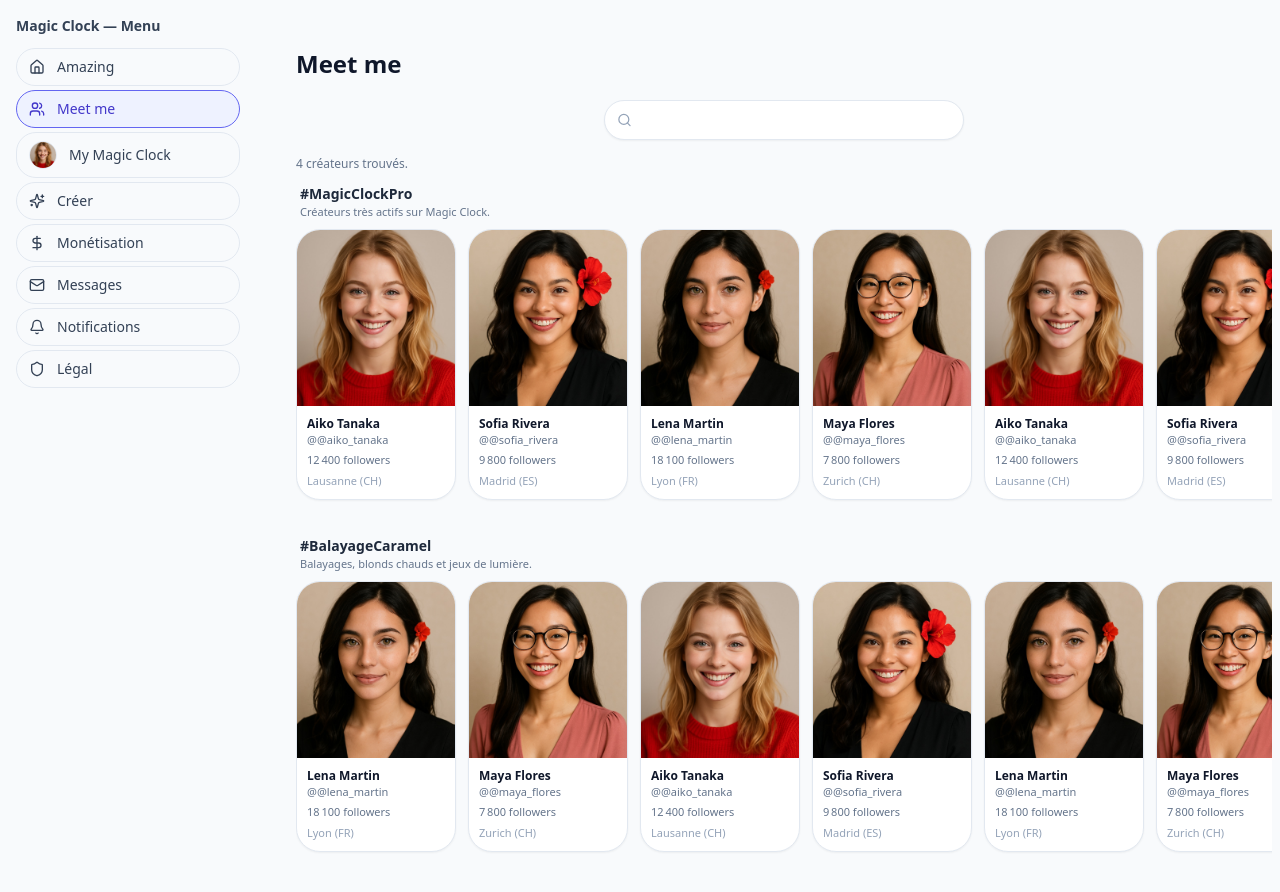
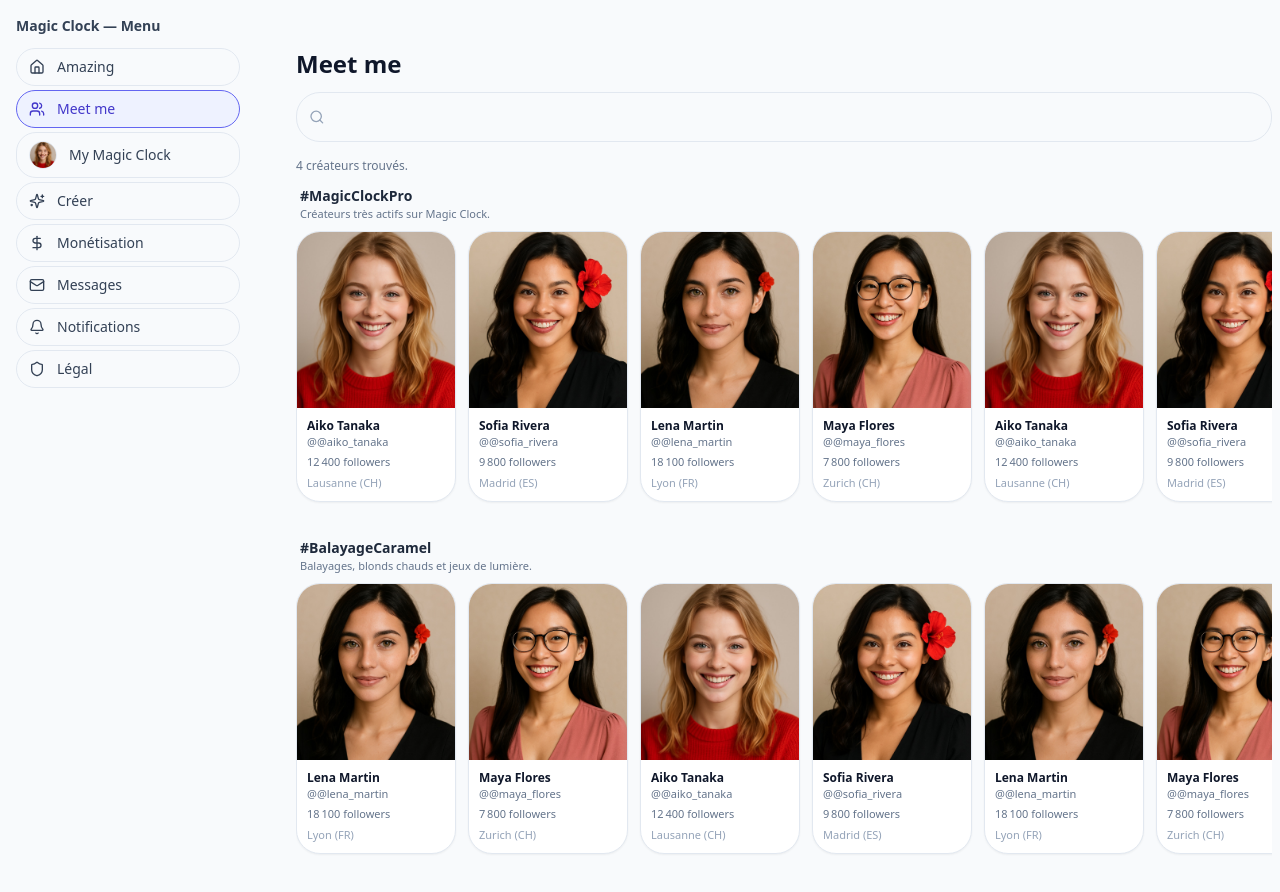
Before and after one commit to welcome-magic-clock/magic-clock-web-mvp, a Next.js app: page /meet in a window 1280 px wide. Shown: the top 892 px of the page. Built offline with nearby package versions, Linux system fonts and the light colour scheme.

Commit message:
Update page.tsx

```diff
--- a/app/meet/page.tsx
+++ b/app/meet/page.tsx
@@ -1,7 +1,7 @@
 import { Search } from "lucide-react";
 import { CREATORS } from "@/features/meet/creators";
 
-const REPEAT_COUNT = 6;
+const REPEAT_COUNT = 4; // on répète la liste pour remplir un peu
 const CARDS_PER_ROW = 10;
 
 const TRENDING_ROWS = [
@@ -20,8 +20,8 @@ const TRENDING_ROWS = [
 function MiniCreatorCard({ creator }: { creator: any }) {
   return (
     <button
+      className="w-40 shrink-0 overflow-hidden rounded-2xl border border-slate-200 bg-white text-left shadow-sm focus:outline-none focus:ring-2 focus:ring-brand-500/60"
       type="button"
-      className="w-40 shrink-0 overflow-hidden rounded-2xl border border-slate-200 bg-white text-left shadow-sm focus:outline-none focus:ring-2 focus:ring-brand-500/60"
     >
       <div className="relative h-44 w-full overflow-hidden">
         <img
@@ -56,6 +56,7 @@ function MiniCreatorCard({ creator }: { creator: any }) {
 
 export default function MeetPage() {
   const baseCreators = CREATORS;
+  const totalCreators = baseCreators.length;
 
   const extendedCreators = Array.from({ length: REPEAT_COUNT }, (_, idx) =>
     baseCreators.map((creator: any) => ({
@@ -65,32 +66,31 @@ export default function MeetPage() {
   ).flat();
 
   return (
-    <main className="min-h-screen w-full overflow-x-hidden bg-slate-50">
-      <div className="mx-auto max-w-5xl px-4 pb-24 pt-4 sm:px-6 sm:pt-8 sm:pb-28">
-        {/* Titre */}
-        <header className="mb-4 sm:mb-5">
-          <h1 className="text-2xl font-semibold text-slate-900">Meet me</h1>
+    <main className="mx-auto max-w-5xl px-4 pb-24 pt-4 sm:px-6 sm:pt-8 sm:pb-28">
+      {/* HEADER SIMPLE */}
+      <header className="mb-2 sm:mb-3">
+        <h1 className="text-xl font-semibold sm:text-2xl">Meet me</h1>
       </header>
 
-        {/* Barre de recherche seule, comme Instagram */}
-        <div className="mb-4 flex justify-center">
-          <div className="flex h-10 w-full max-w-[360px] items-center gap-2 rounded-full border border-slate-200 bg-white px-3 shadow-sm">
+      {/* BARRE DE RECHERCHE COLLÉE À GAUCHE */}
+      <div className="mt-3">
+        <div className="flex w-full items-center gap-2 rounded-2xl border border-slate-200 bg-slate-50 px-3 py-2 text-sm text-slate-500">
           <Search className="h-4 w-4 text-slate-400" />
           <input
             type="text"
-              className="h-full w-full bg-transparent text-sm outline-none placeholder:text-slate-400"
             placeholder=""
+            className="h-8 w-full bg-transparent text-xs outline-none sm:text-sm"
             disabled
           />
         </div>
       </div>
 
-        {/* Compteur */}
-        <p className="mb-3 text-xs text-slate-500">
-          {baseCreators.length} créateurs trouvés.
+      {/* COMPTEUR */}
+      <p className="mt-4 mb-3 text-xs text-slate-500">
+        {totalCreators} créateurs trouvés.
       </p>
 
-        {/* Lignes hashtags avec scroll horizontal */}
+      {/* LIGNES DE CRÉATEURS */}
       <section className="space-y-6 sm:space-y-8">
         {TRENDING_ROWS.map((row, rowIndex) => {
           const start = rowIndex * CARDS_PER_ROW;
@@ -125,7 +125,6 @@ export default function MeetPage() {
           );
         })}
       </section>
-      </div>
     </main>
   );
 }
```
Lines whose indentation alone changed are shown as unchanged.
